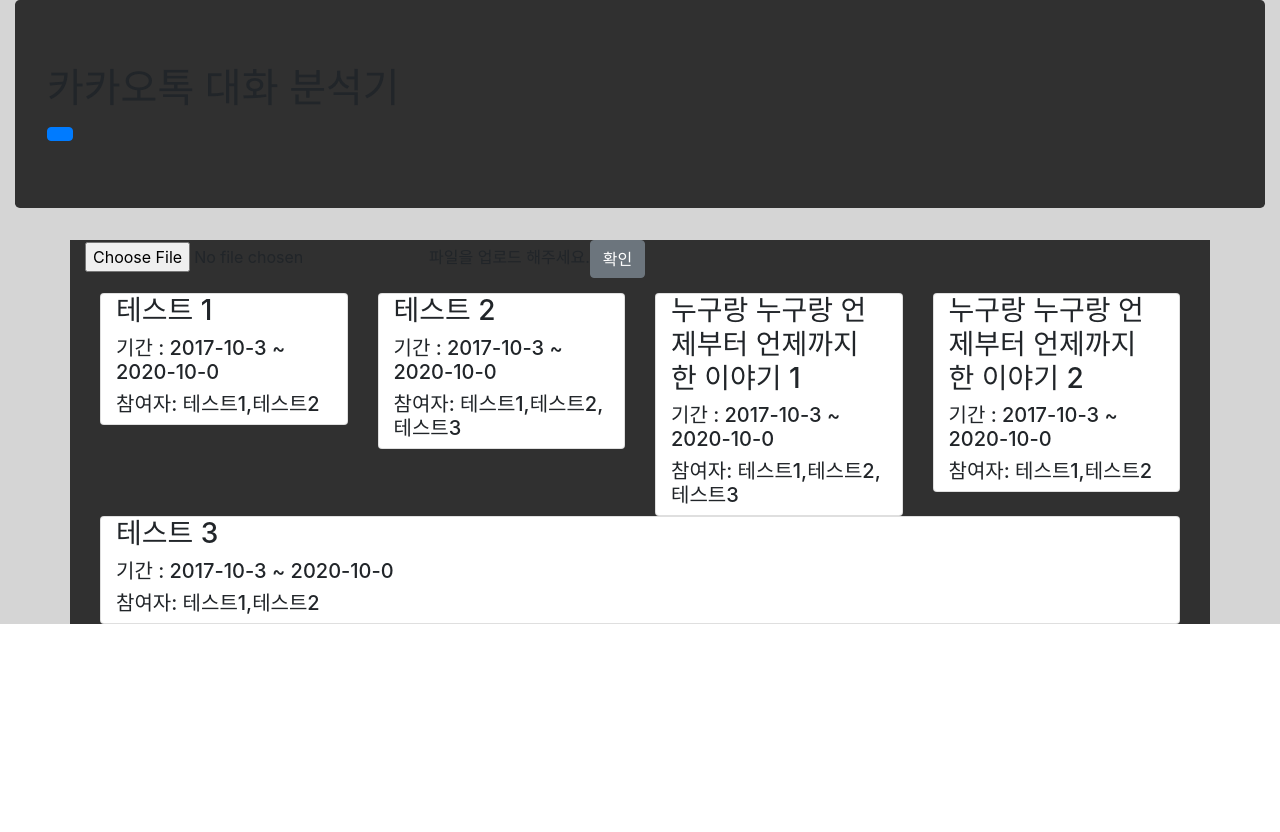
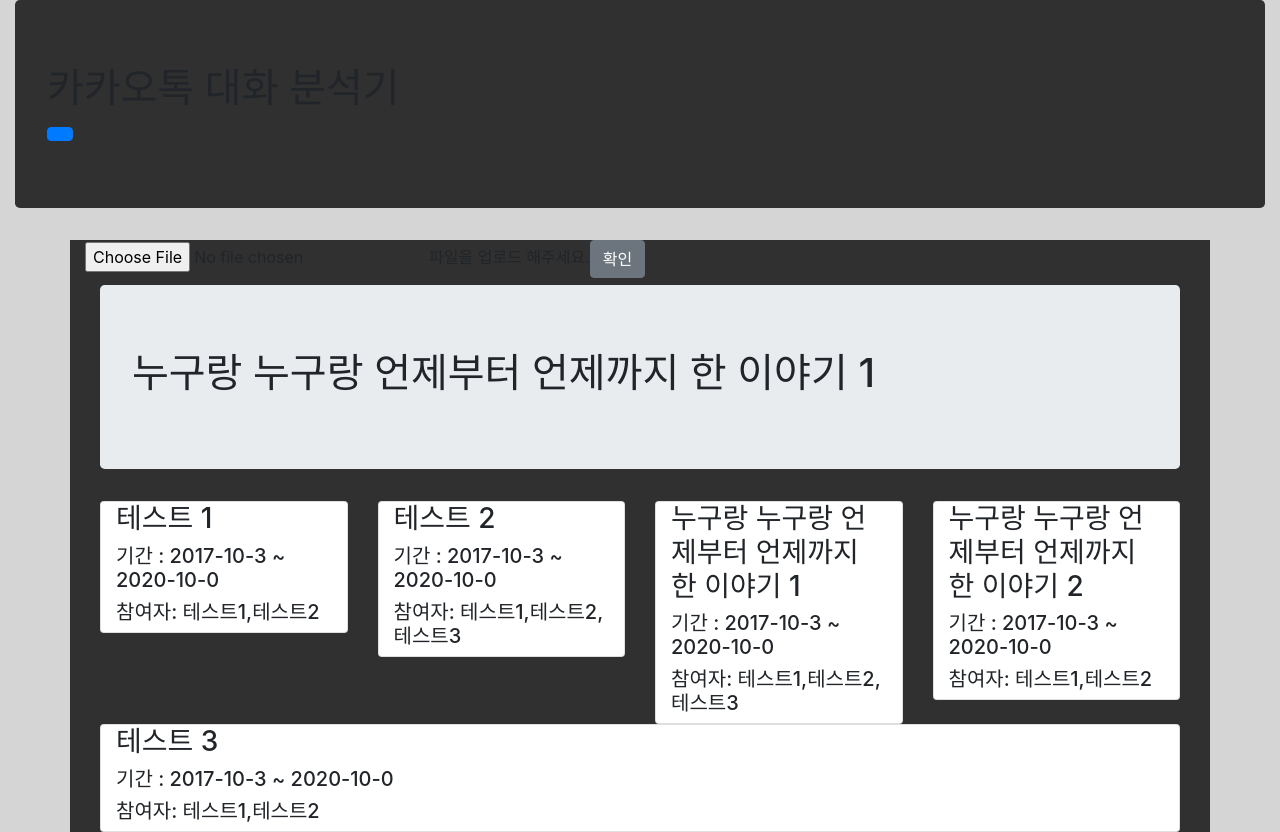
Before and after one commit to presentY1897/KakaoTalkMessageAnalysis, a React (Create React App) app: page / in a window 1280 px wide. Both pictures are taken after a click on the element 778 px from the left and 396 px from the top of the page. Before the commit the page ends 800 px from the top, so only its background shows below. Built offline with nearby package versions, Linux system fonts and the light colour scheme.

Commit message:
click toggle

```diff
--- a/src/DataChart/TalkDataViewer.js
+++ b/src/DataChart/TalkDataViewer.js
@@ -1,12 +1,13 @@
-import { Container } from 'react-bootstrap';
+import { Container, Jumbotron } from 'react-bootstrap';
 import React, { Component } from 'react';
 
 class TalkDataViewer extends Component {
     render() {
+        const name = this.props.file !== undefined ? this.props.file.name : '';
         return (
-            <Container>
-                <h1>{this.props.name}</h1>
-            </Container>
+            <Jumbotron>
+                <h1>{name}</h1>
+            </Jumbotron>
         )
     }
 }
--- a/src/TalkingData/TalkFilesContainer.js
+++ b/src/TalkingData/TalkFilesContainer.js
@@ -24,7 +24,10 @@
   render() {
     const col = 4;
     let count = 0;
-    const clickCard = (file) => {this.setState({viewerOpen: true, viewerFile:file})}
+    const clickCard = (file) => {
+      if(this.state.viewerOpen && this.state.viewerFile === file) this.setState({viewerOpen: false, viewerFile:file})
+      else this.setState({viewerOpen: true, viewerFile:file})
+    }
     return (
       <div>
         <Container>
```
